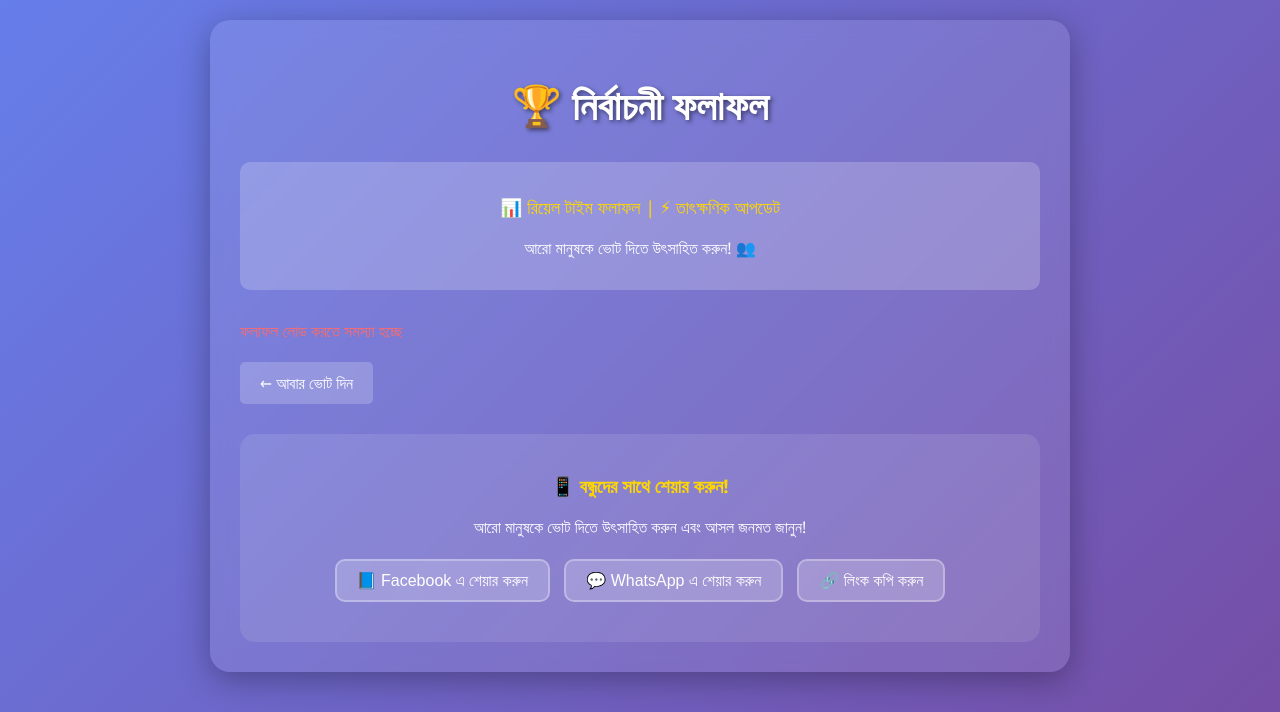
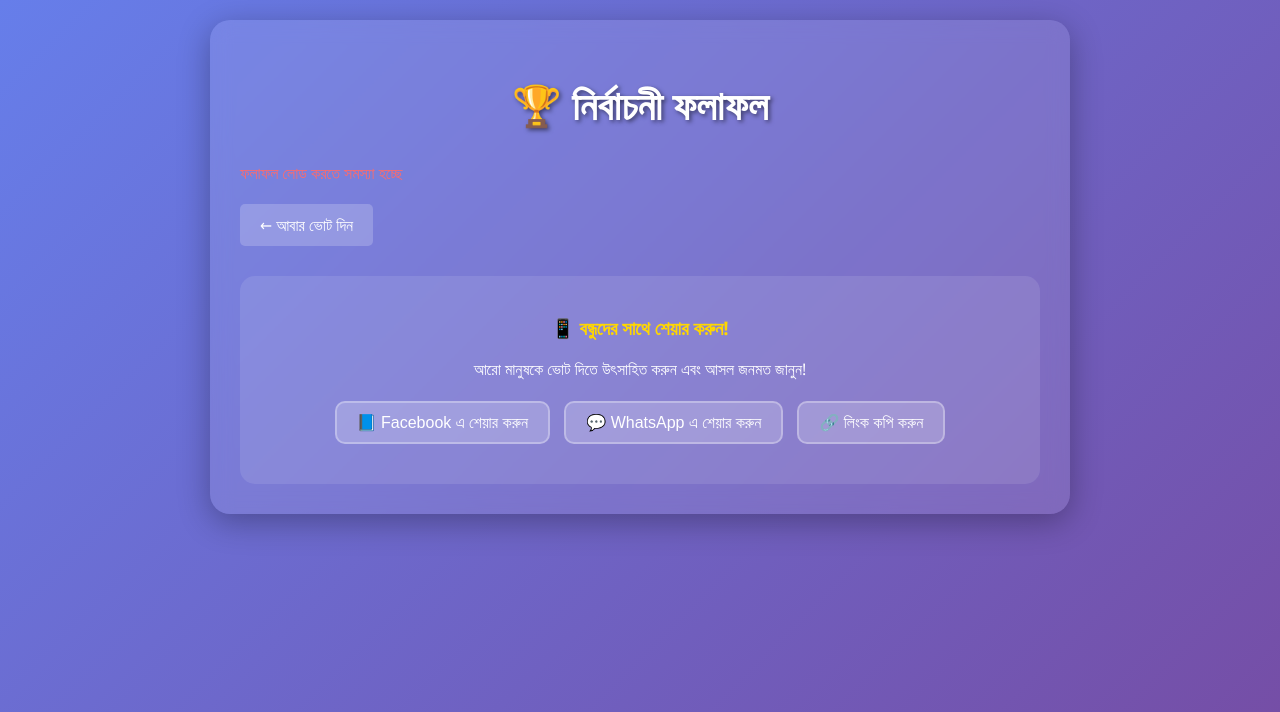
Before and after one commit to the-mihir/vote, a Python web app: template templates/results.html in a window 1280 px wide. Shown: the top 712 px of the page. Run offline with Jinja, Linux system fonts and the light colour scheme; the template is opened without the code that fills it, so the values that code supplies are empty.

Commit message:
html templete issue fix

```diff
--- a/templates/results.html
+++ b/templates/results.html
@@ -1,4 +1,3 @@
-
 {% extends "base.html" %}
 
 {% block title %}🏆 নির্বাচনী ফলাফল - বাংলাদেশ জনমত সংগ্রহ{% endblock %}
@@ -6,29 +5,37 @@
 {% block content %}
 <div style="text-align: center; margin-bottom: 30px;">
     <h1>🏆 নির্বাচনী ফলাফল</h1>
+    {% if total_votes > 0 %}
     <div style="background: rgba(255, 255, 255, 0.2); padding: 15px; border-radius: 10px; margin: 20px 0;">
         <p style="font-size: 18px; color: #FFD700;">📊 রিয়েল টাইম ফলাফল | ⚡ তাৎক্ষণিক আপডেট</p>
-        <p style="font-size: 16px;">আরো মানুষকে ভোট দিতে উৎসাহিত করুন! 👥</p>
+        <p style="font-size: 16px;">মোট ভোট: {{ total_votes }} 👥</p>
     </div>
+    {% endif %}
 </div>
 
 <div id="results-container">
     <div class="loading pulse">ফলাফল লোড হচ্ছে...</div>
 </div>
 
+{% if not has_voted %}
 <a href="/" class="back-btn">← আবার ভোট দিন</a>
+{% endif %}
 
-<div style="text-align: center; margin-top: 30px; background: rgba(255, 255, 255, 0.1); padding: 20px; border-radius: 15px;">
+<div
+    style="text-align: center; margin-top: 30px; background: rgba(255, 255, 255, 0.1); padding: 20px; border-radius: 15px;">
     <h3 style="color: #FFD700;">📱 বন্ধুদের সাথে শেয়ার করুন!</h3>
     <p>আরো মানুষকে ভোট দিতে উৎসাহিত করুন এবং আসল জনমত জানুন!</p>
     <div style="margin: 15px 0;">
-        <button onclick="shareOnFacebook()" class="party-button" style="display: inline-block; width: auto; margin: 5px; padding: 10px 20px;">
+        <button onclick="shareOnFacebook()" class="party-button"
+            style="display: inline-block; width: auto; margin: 5px; padding: 10px 20px;">
             📘 Facebook এ শেয়ার করুন
         </button>
-        <button onclick="shareOnWhatsApp()" class="party-button" style="display: inline-block; width: auto; margin: 5px; padding: 10px 20px;">
+        <button onclick="shareOnWhatsApp()" class="party-button"
+            style="display: inline-block; width: auto; margin: 5px; padding: 10px 20px;">
             💬 WhatsApp এ শেয়ার করুন
         </button>
-        <button onclick="copyLink()" class="party-button" style="display: inline-block; width: auto; margin: 5px; padding: 10px 20px;">
+        <button onclick="copyLink()" class="party-button"
+            style="display: inline-block; width: auto; margin: 5px; padding: 10px 20px;">
             🔗 লিংক কপি করুন
         </button>
     </div>
```
